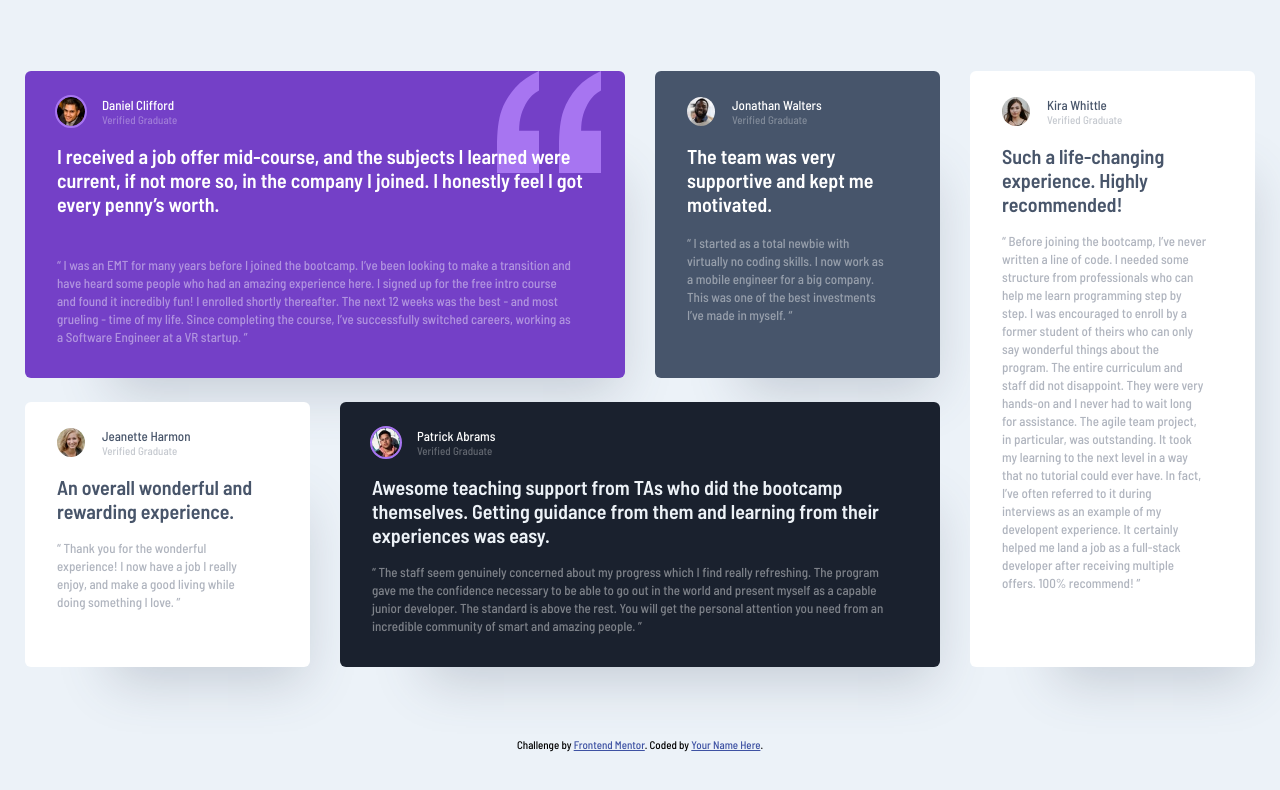
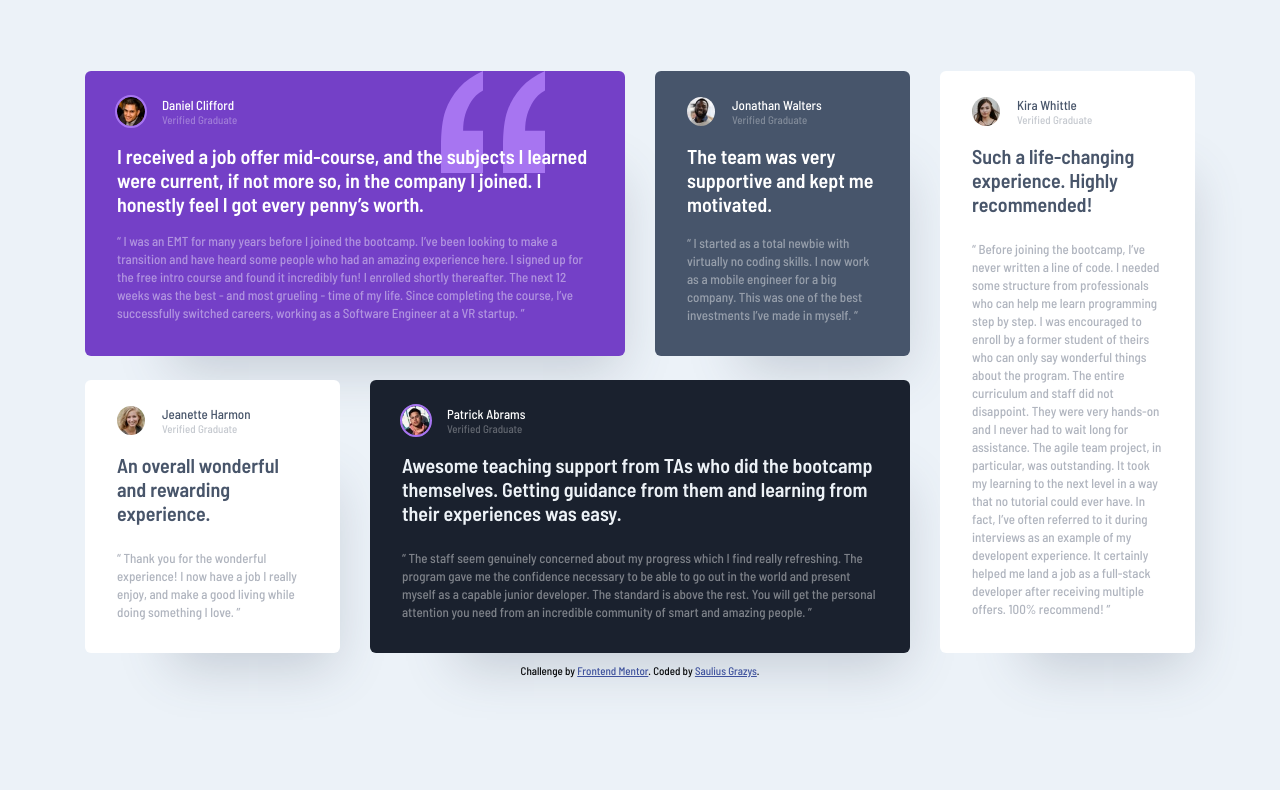
Before and after one commit to sgrazys/10_testimonials-grid-section-main, a plain HTML site: page index.html in a window 1280 px wide. Drawn offline with Linux system fonts and the light colour scheme.

Commit message:
add desktop version

```diff
--- a/css/style.css
+++ b/css/style.css
@@ -34,9 +34,6 @@ body {
 	max-width: 144rem;
 	padding: 7.1rem 2.4rem;
 	font-weight: 500;
-}
-
-.container {
 }
 
 .card {
@@ -88,9 +85,6 @@ body {
 .card-1 .user-photo,
 .card-4 .user-photo {
 	outline: 2px solid #a775f1;
-}
-
-.user-crediantials {
 }
 
 .user-name {
@@ -146,9 +140,13 @@ body {
 	}
 	.container {
 		display: grid;
-		grid-template-columns: repeat(4, minmax(20rem, 28.5rem));
+		grid-template-columns: repeat(4, 25.5rem);
 		column-gap: 3rem;
 		row-gap: 2.4rem;
+	}
+
+	.card {
+		padding-right: 3.2rem;
 	}
 
 	.card-1 {
@@ -167,7 +165,30 @@ body {
 		grid-row: span 2;
 	}
 
+	.card-3,
+	.card-white {
+		padding-bottom: 2.6rem;
+	}
+
 	.card:not(:last-of-type) {
 		margin-bottom: 0;
 	}
+
+	.card-1 > .card-heading {
+		margin-bottom: 1.6rem;
+	}
+
+	.card-white > .card-heading,
+	.card-4 > .card-heading {
+		margin-bottom: 2.4rem;
+	}
+
+	.card-heading,
+	.card-description {
+		margin-right: 0;
+	}
+
+	.card-1 .icon {
+		right: 8rem;
+	}
 }
--- a/index.html
+++ b/index.html
@@ -15,6 +15,7 @@
 			.attribution {
 				font-size: 11px;
 				text-align: center;
+				margin-top: -60px;
 			}
 			.attribution a {
 				color: hsl(228, 45%, 44%);
@@ -118,7 +119,8 @@
 			</div>
 		</section>
 		<div class="attribution">
-			Challenge by <a href="https://www.frontendmentor.io?ref=challenge" target="_blank">Frontend Mentor</a>. Coded by <a href="#">Your Name Here</a>.
+			Challenge by <a href="https://www.frontendmentor.io?ref=challenge" target="_blank">Frontend Mentor</a>. Coded by
+			<a href="https://www.frontendmentor.io/profile/sgrazys">Saulius Grazys</a>.
 		</div>
 	</body>
 </html>
```
